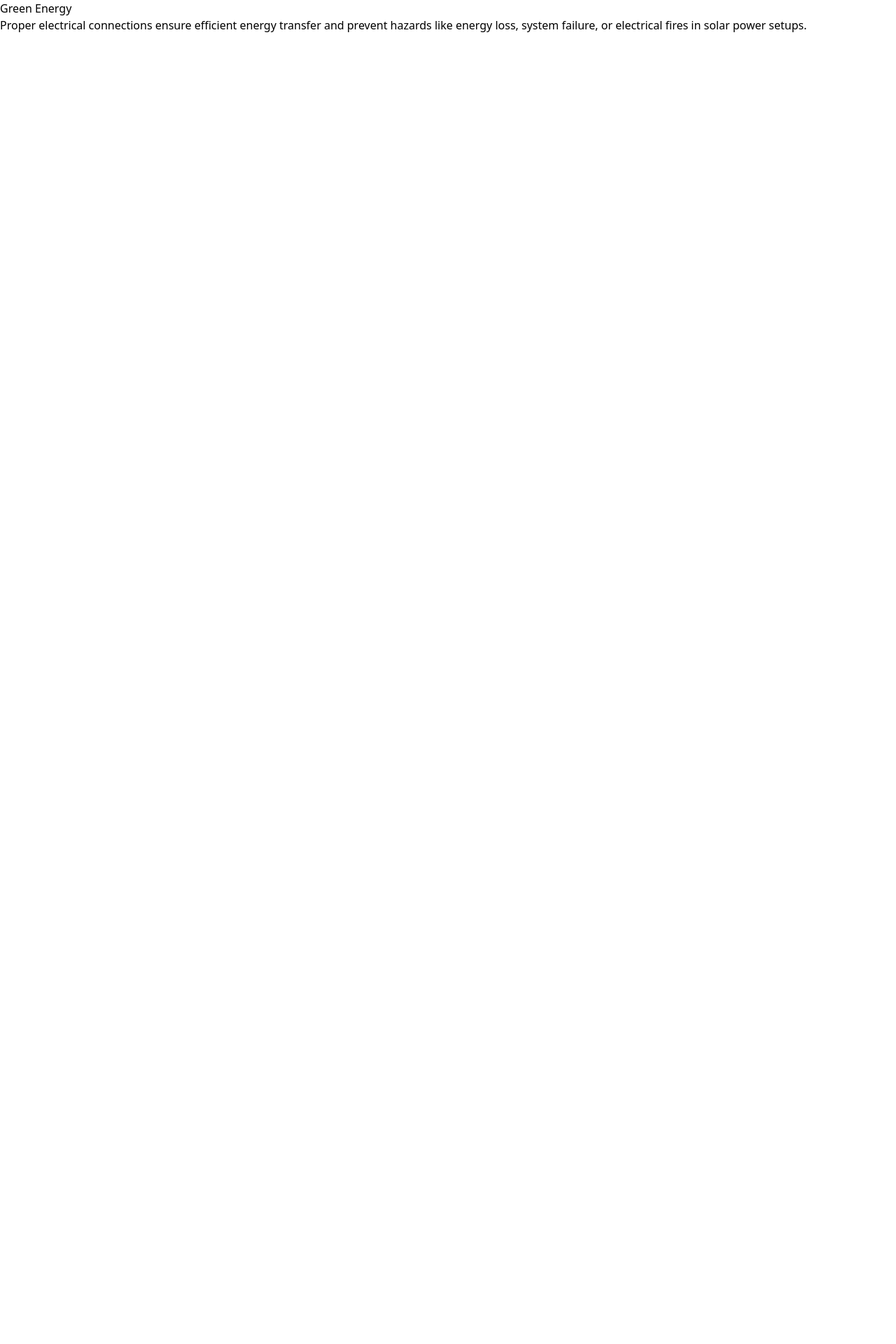
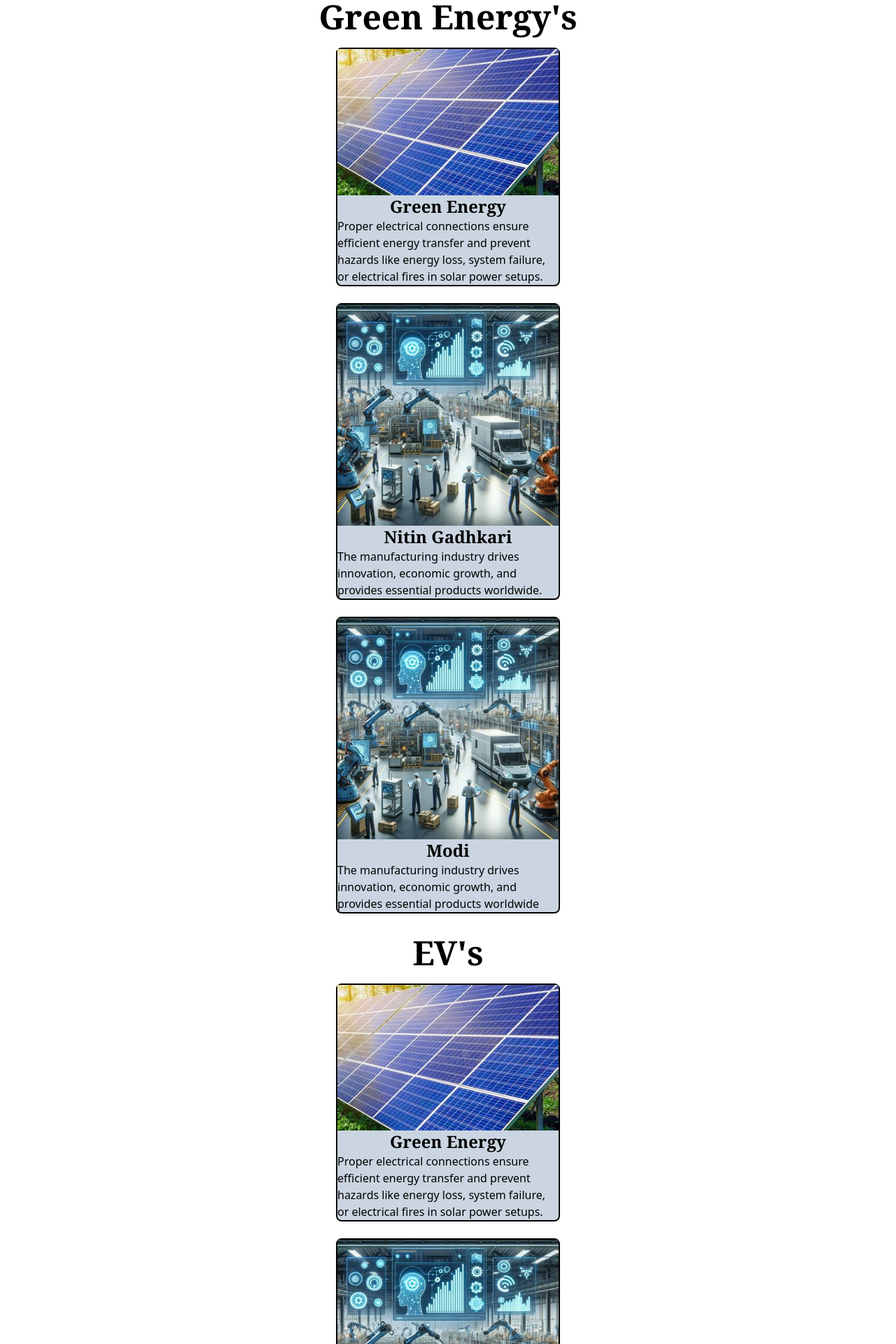
Before and after one commit to KrishivDawra/Oorja, a React (Vite) app: page / in a window 1280 px wide. Shown: the top 1920 px of the page at 70% size. Before the commit the page ends 800 px from the top, so only its background shows below. Built offline with nearby package versions, Linux system fonts and the light colour scheme.

Commit message:
body in mobile

```diff
--- a/src/App.jsx
+++ b/src/App.jsx
@@ -7,7 +7,7 @@
 
   return (
     <>
-    <div>
+    <div className="bg-(#106861)">
     <Header/>
     <Body/>
     <Footer/>
--- a/src/components/body.jsx
+++ b/src/components/body.jsx
@@ -3,11 +3,142 @@
 function body() {
   return (
     <div>
-      <div>
-        <div>
-          <img src="" alt="" />
-          <h1>Green Energy</h1>
+
+      <h1 className='text-5xl font-serif font-bold flex justify-center items-center pb-5'>Green Energy's</h1>
+
+{/* Green Energy */}
+      <div className='flex gap-6 flex-col justify-center items-center'>
+
+        <div className='w-80 border-solid border-black border-2 rounded-lg bg-slate-300'>
+          <img src=".\src\assets\solar.jpg" alt="" />
+          <h1 className='justify-center items-center flex font-bold font-serif text-2xl'>Green Energy</h1>
           <p>Proper electrical connections ensure efficient energy transfer and prevent hazards like energy loss, system failure, or electrical fires in solar power setups.</p>
+        </div>
+
+        <div className='w-80 border-solid border-black border-2 rounded-lg bg-slate-300'>
+          <img src=".\src\assets\manf.jpg" alt="" />
+          <h1 className='justify-center items-center flex font-bold font-serif text-2xl'>Nitin Gadhkari</h1>
+          <p>The manufacturing industry drives innovation, economic growth, and provides essential products worldwide.</p>
+        </div>
+
+        <div className='w-80 border-solid border-black border-2 rounded-lg bg-slate-300'>
+          <img src=".\src\assets\manf.jpg" alt="" />
+          <h1 className='justify-center items-center flex font-bold font-serif text-2xl'>Modi</h1>
+          <p>The manufacturing industry drives innovation, economic growth, and provides essential products worldwide</p>
+        </div>
+      </div>
+
+      <div className='pt-5 flex gap-6 flex-col justify-center items-center hidden'>
+
+        <div className='w-80 border-solid border-black border-2 rounded-lg bg-slate-300'>
+          <img src=".\src\assets\solar.jpg" alt="" />
+          <h1 className='justify-center items-center flex font-bold font-serif text-2xl'>Green Energy</h1>
+          <p>Proper electrical connections ensure efficient energy transfer and prevent hazards like energy loss, system failure, or electrical fires in solar power setups.</p>
+        </div>
+
+        <div className='w-80 border-solid border-black border-2 rounded-lg bg-slate-300'>
+          <img src=".\src\assets\manf.jpg" alt="" />
+          <h1 className='justify-center items-center flex font-bold font-serif text-2xl'>Nitin Gadhkari</h1>
+          <p>The manufacturing industry drives innovation, economic growth, and provides essential products worldwide.</p>
+        </div>
+
+        <div className=' w-80 border-solid border-black border-2 rounded-lg bg-slate-300'>
+          <img src=".\src\assets\manf.jpg" alt="" />
+          <h1 className='justify-center items-center flex font-bold font-serif text-2xl'>Modi</h1>
+          <p>The manufacturing industry drives innovation, economic growth, and provides essential products worldwide</p>
+        </div>
+      </div>
+
+{/* EV's */}
+
+      <h1 className='pt-8 text-5xl font-serif font-bold flex justify-center items-center pb-5'>EV's</h1>
+
+      <div className='flex gap-6 flex-col justify-center items-center'>
+
+        <div className='w-80 border-solid border-black border-2 rounded-lg bg-slate-300'>
+          <img src=".\src\assets\solar.jpg" alt="" />
+          <h1 className='justify-center items-center flex font-bold font-serif text-2xl'>Green Energy</h1>
+          <p>Proper electrical connections ensure efficient energy transfer and prevent hazards like energy loss, system failure, or electrical fires in solar power setups.</p>
+        </div>
+
+        <div className='w-80 border-solid border-black border-2 rounded-lg bg-slate-300'>
+          <img src=".\src\assets\manf.jpg" alt="" />
+          <h1 className='justify-center items-center flex font-bold font-serif text-2xl'>Nitin Gadhkari</h1>
+          <p>The manufacturing industry drives innovation, economic growth, and provides essential products worldwide.</p>
+        </div>
+
+        <div className='w-80 border-solid border-black border-2 rounded-lg bg-slate-300'>
+          <img src=".\src\assets\manf.jpg" alt="" />
+          <h1 className='justify-center items-center flex font-bold font-serif text-2xl'>Modi</h1>
+          <p>The manufacturing industry drives innovation, economic growth, and provides essential products worldwide</p>
+        </div>
+      </div>
+
+      <div className='pt-5 flex gap-6 flex-col justify-center items-center hidden'>
+
+        <div className='w-80 border-solid border-black border-2 rounded-lg bg-slate-300'>
+          <img src=".\src\assets\solar.jpg" alt="" />
+          <h1 className='justify-center items-center flex font-bold font-serif text-2xl'>Green Energy</h1>
+          <p>Proper electrical connections ensure efficient energy transfer and prevent hazards like energy loss, system failure, or electrical fires in solar power setups.</p>
+        </div>
+
+        <div className='w-80 border-solid border-black border-2 rounded-lg bg-slate-300'>
+          <img src=".\src\assets\manf.jpg" alt="" />
+          <h1 className='justify-center items-center flex font-bold font-serif text-2xl'>Nitin Gadhkari</h1>
+          <p>The manufacturing industry drives innovation, economic growth, and provides essential products worldwide.</p>
+        </div>
+
+        <div className=' w-80 border-solid border-black border-2 rounded-lg bg-slate-300'>
+          <img src=".\src\assets\manf.jpg" alt="" />
+          <h1 className='justify-center items-center flex font-bold font-serif text-2xl'>Modi</h1>
+          <p>The manufacturing industry drives innovation, economic growth, and provides essential products worldwide</p>
+        </div>
+      </div>
+
+{/* Manfacturing and Infra */}
+
+      <h1 className='pt-8 text-5xl font-serif font-bold flex justify-center items-center pb-5'>Manf & Infra</h1>
+
+
+      <div className='flex gap-6 flex-col justify-center items-center'>
+
+        <div className='w-80 border-solid border-black border-2 rounded-lg bg-slate-300'>
+          <img src=".\src\assets\solar.jpg" alt="" />
+          <h1 className='justify-center items-center flex font-bold font-serif text-2xl'>Green Energy</h1>
+          <p>Proper electrical connections ensure efficient energy transfer and prevent hazards like energy loss, system failure, or electrical fires in solar power setups.</p>
+        </div>
+
+        <div className='w-80 border-solid border-black border-2 rounded-lg bg-slate-300'>
+          <img src=".\src\assets\manf.jpg" alt="" />
+          <h1 className='justify-center items-center flex font-bold font-serif text-2xl'>Nitin Gadhkari</h1>
+          <p>The manufacturing industry drives innovation, economic growth, and provides essential products worldwide.</p>
+        </div>
+
+        <div className='w-80 border-solid border-black border-2 rounded-lg bg-slate-300'>
+          <img src=".\src\assets\manf.jpg" alt="" />
+          <h1 className='justify-center items-center flex font-bold font-serif text-2xl'>Modi</h1>
+          <p>The manufacturing industry drives innovation, economic growth, and provides essential products worldwide</p>
+        </div>
+      </div>
+
+      <div className='pt-5 flex gap-6 flex-col justify-center items-center hidden'>
+
+        <div className='w-80 border-solid border-black border-2 rounded-lg bg-slate-300'>
+          <img src=".\src\assets\solar.jpg" alt="" />
+          <h1 className='justify-center items-center flex font-bold font-serif text-2xl'>Green Energy</h1>
+          <p>Proper electrical connections ensure efficient energy transfer and prevent hazards like energy loss, system failure, or electrical fires in solar power setups.</p>
+        </div>
+
+        <div className='w-80 border-solid border-black border-2 rounded-lg bg-slate-300'>
+          <img src=".\src\assets\manf.jpg" alt="" />
+          <h1 className='justify-center items-center flex font-bold font-serif text-2xl'>Nitin Gadhkari</h1>
+          <p>The manufacturing industry drives innovation, economic growth, and provides essential products worldwide.</p>
+        </div>
+
+        <div className=' w-80 border-solid border-black border-2 rounded-lg bg-slate-300'>
+          <img src=".\src\assets\manf.jpg" alt="" />
+          <h1 className='justify-center items-center flex font-bold font-serif text-2xl'>Modi</h1>
+          <p>The manufacturing industry drives innovation, economic growth, and provides essential products worldwide</p>
         </div>
       </div>
     </div>
--- a/src/components/header.jsx
+++ b/src/components/header.jsx
@@ -3,6 +3,7 @@
 function header() {
   return (
    <>
+   <div></div>
    </>
   )
 }
```
Also changed, not shown: src/assets/manf.jpg (added).
